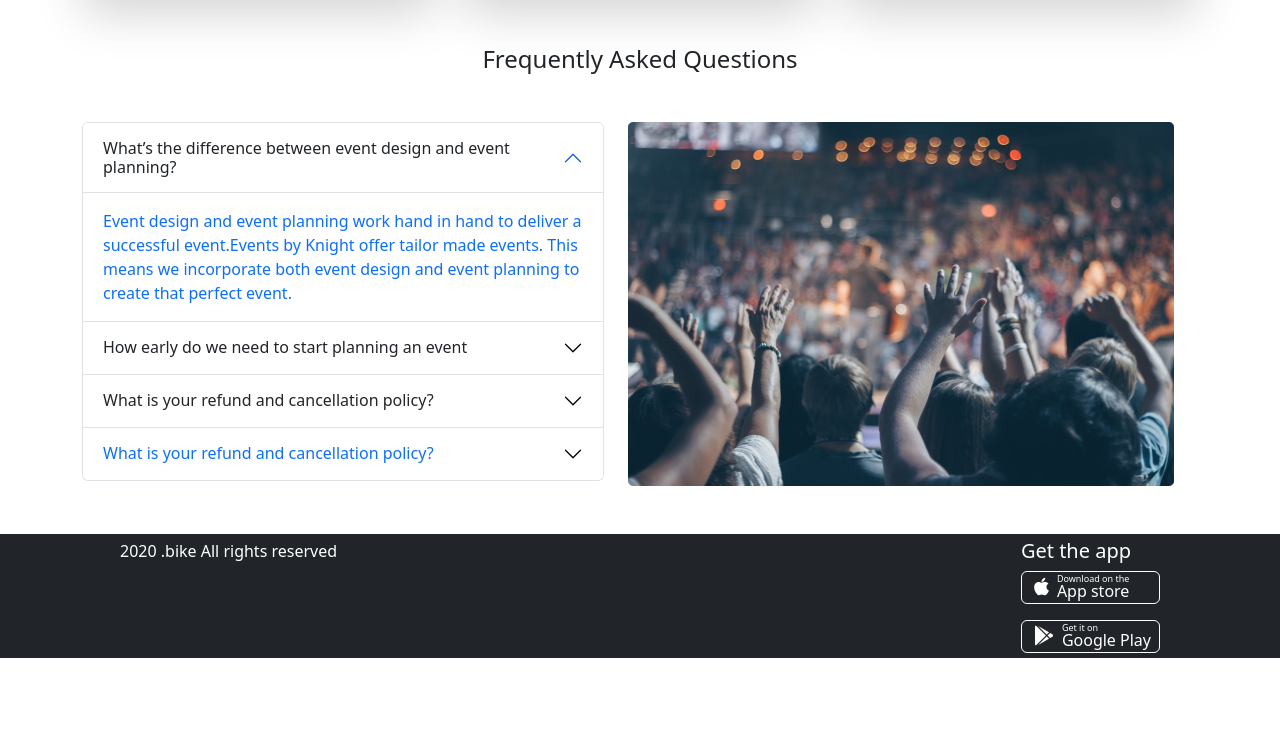
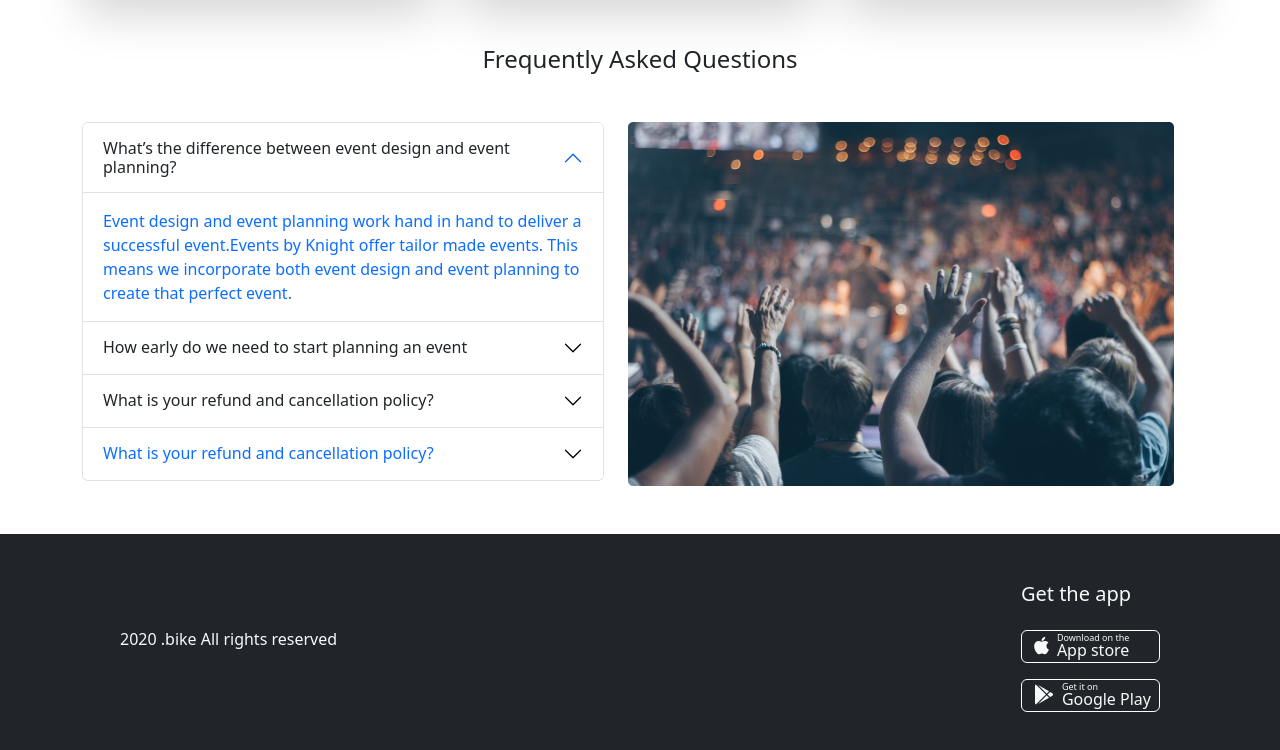
Before and after one commit to sparkmahadi/convention-center, a plain HTML site: page index.html in a window 1280 px wide. Shown: the part 2076-2826 px from the top of the page. Before the commit the page ends 2734 px from the top, so only its background shows below. Drawn offline with Linux system fonts and the light colour scheme.

Commit message:
added footer

```diff
--- a/index.html
+++ b/index.html
@@ -292,15 +292,15 @@
   </section>
 
 
-  <footer class="bg-dark text-white d-flex justify-content-between">
-    <div>2020 .bike All rights reserved</div>
+  <footer class="bg-dark d-flex justify-content-between align-items-center py-5">
+    <div><p class="text-light">2020 .bike All rights reserved</p></div>
     <div>
-      <div><h5>Get the app</h5></div>
+      <div><h5 class="text-light pb-3">Get the app</h5></div>
 
 
       <div>
 
-        <div class="d-flex border border-white px-2 rounded align-items-center">
+        <div class="d-flex border border-white px-2 rounded align-items-center text-light">
           <div>
             <i class="fa-brands fa-apple me-1 p-1 fs-5"></i>
           </div>
@@ -310,7 +310,7 @@
           </div>
         </div>
 
-        <div class="d-flex border border-white px-2 rounded align-items-center mt-3">
+        <div class="d-flex border border-white px-2 rounded align-items-center mt-3 text-light">
           <div>
             <i class="fa-brands fa-google-play me-1 p-1 fs-5"></i>
           </div>
```
